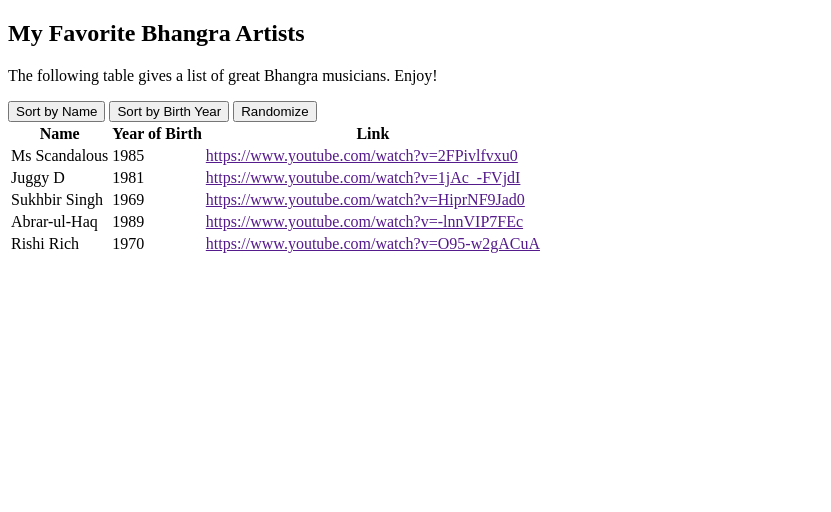
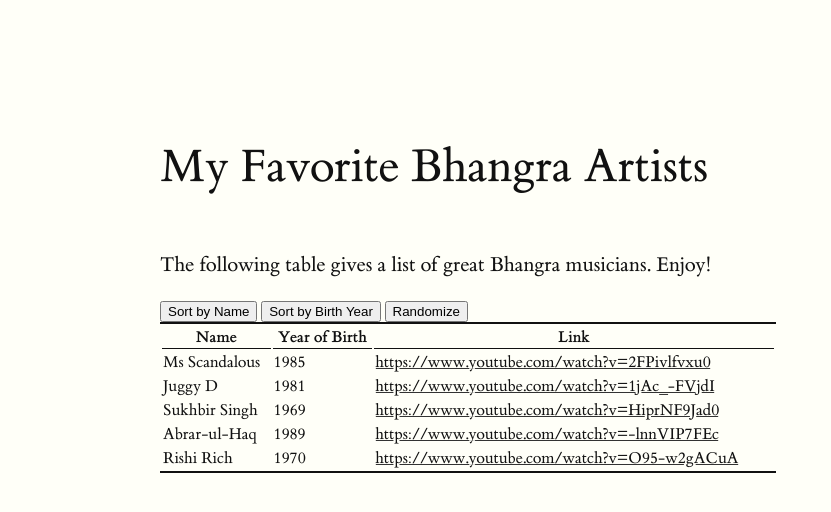
Before and after one commit to flheinemann/csc324, a plain HTML site: page table-sort/index.html in a window 1280 px wide. Shown: the whole page, without its empty margins (0-831 px from the left). Drawn offline with Linux system fonts and the light colour scheme.

Commit message:
corrected table format

```diff
--- a/table-sort/index.html
+++ b/table-sort/index.html
@@ -9,7 +9,7 @@
   <meta name="description" content="Table assignment for CSC 324 at Georgetown College, Kentucky.">
   <meta name="keywords" content="computer science web javascript">
   <!-- styles -->
-  <link rel="stylesheet" href="css/main.css">
+  <link rel="stylesheet" href="css/tufte.css">
 </head>
 
 <body>
```
